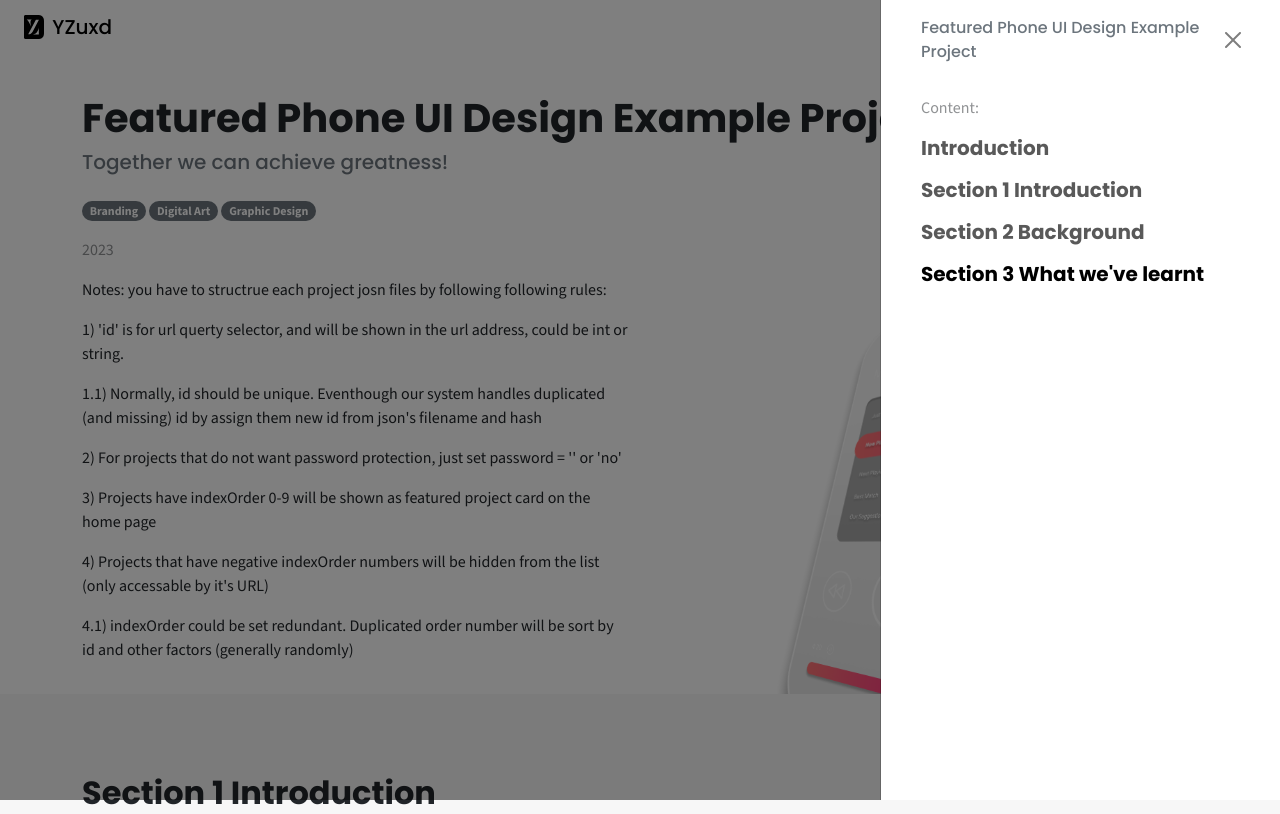
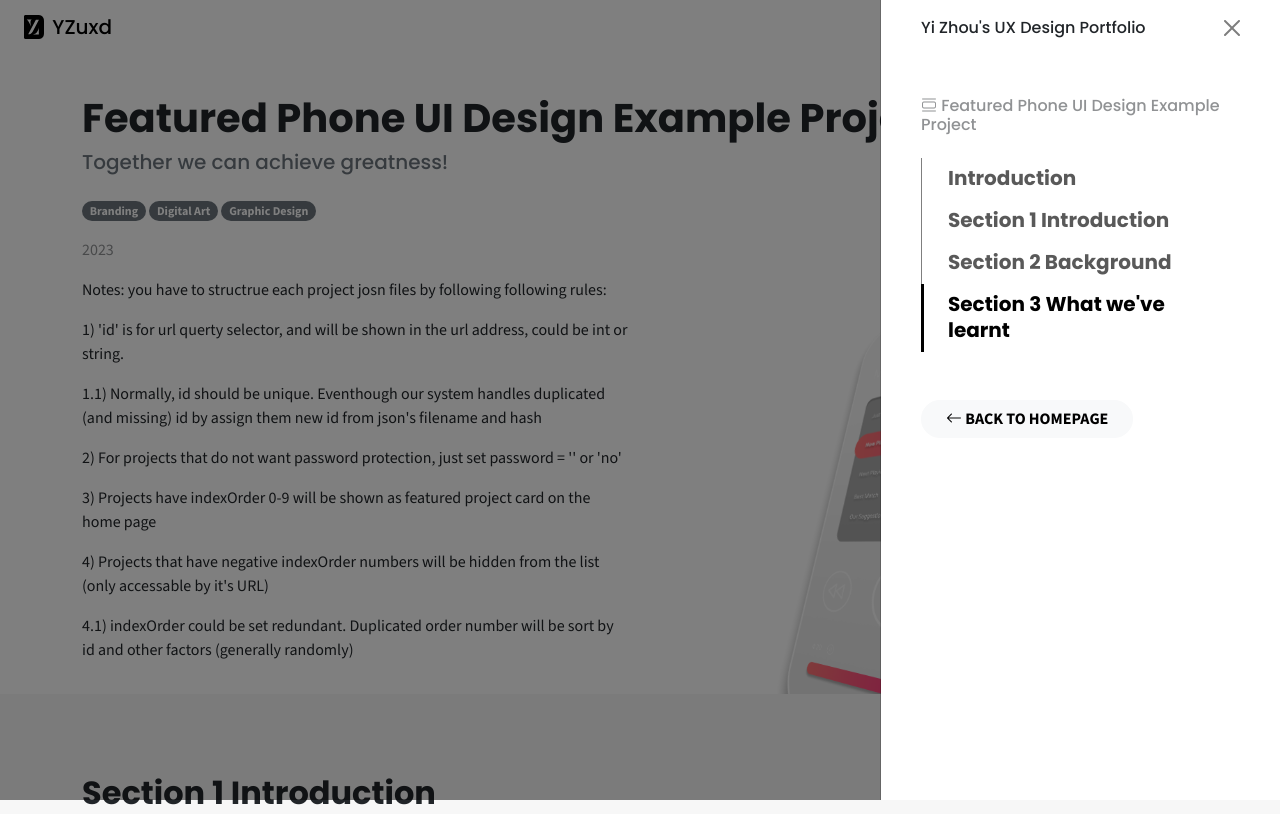
Before and after one commit to zhouyi311/yzuxd, a PHP site: page /?project=999 in a window 1280 px wide, after a click that opens the changed part. Shown: the top 814 px of the page. Run offline with PHP 8.4, Linux system fonts and the light colour scheme.

Commit message:
stage changes for the day

```diff
--- a/src/css/css_include.scss
+++ b/src/css/css_include.scss
@@ -24,14 +24,14 @@ $unit-3: 1rem;
 $unit-2: 0.5rem;
 $unit-1: 0.25rem;
 
-$color-light-gray: rgba(0, 0, 0, 0.03);
-$color-silver-gray: rgba(0, 0, 0, 0.1);
-$color-ash-gray: rgba(0, 0, 0, 0.3);
-$color-medium-gray: rgba(0, 0, 0, 0.5);
-$color-light-white: rgba(255, 255, 255, 0.1);
-$color-silver-white: rgba(255, 255, 255, 0.2);
-$color-cream-white: rgba(255, 255, 255, 0.4);
-$color-medium-white: rgba(255, 255, 255, 0.6);
+$color-gray-light: rgba(0, 0, 0, 0.03);
+$color-gray-silver: rgba(0, 0, 0, 0.1);
+$color-gray-ash: rgba(0, 0, 0, 0.3);
+$color-gray-medium: rgba(0, 0, 0, 0.5);
+$color-white-light: rgba(255, 255, 255, 0.1);
+$color-white-silver: rgba(255, 255, 255, 0.2);
+$color-white-cream: rgba(255, 255, 255, 0.4);
+$color-white-medium: rgba(255, 255, 255, 0.6);
 $color-theme-red-1: #ff0054;
 $color-theme-red-2: #ff0049;
 
--- a/src/css/styles.css
+++ b/src/css/styles.css
@@ -259,6 +259,12 @@ body .high_holder {
   transition: background-color 0.5s;
   flex-wrap: nowrap;
 }
+.page_navbar.project_navbar {
+  background-color: rgba(255, 255, 255, 0.8);
+}
+.page_navbar.bg-light {
+  box-shadow: 0 0 1rem 0 rgba(0, 0, 0, 0.1);
+}
 .page_navbar .navbar-brand {
   display: flex;
   gap: 0.5rem;
@@ -293,11 +299,13 @@ body .high_holder {
 .page_navbar .navbar-toggler.navbar-dark span.navbar-toggler-icon {
   color: white;
 }
-.page_navbar.project_navbar {
-  background-color: rgba(255, 255, 255, 0.8);
+.page_navbar ul.navbar-nav li a {
+  padding-left: calc(1.5rem + 2px);
+  border-left: 1px solid rgba(0, 0, 0, 0.5);
 }
-.page_navbar.bg-light {
-  box-shadow: 0 0 1rem 0 rgba(0, 0, 0, 0.1);
+.page_navbar ul.navbar-nav li a.active {
+  padding-left: 1.5rem;
+  border-left: 3px solid black;
 }
 
 section.page_section {
@@ -730,22 +738,22 @@ footer {
   font-size: 0.8em;
 }
 
-main#project_main article.project_case .project_case_header {
+#project_page_wrapper .project_article .project_article_header {
   padding-top: 1.5rem;
 }
 @media (max-width: 991px) {
-  main#project_main article.project_case .project_case_header .project_intro_summary {
+  #project_page_wrapper .project_article .project_article_header .project_intro_summary {
     box-shadow: 0 -1rem 1rem -1.5rem rgba(0, 0, 0, 0.3);
   }
 }
-main#project_main article.project_case .project_case_header .project_intro_image {
+#project_page_wrapper .project_article .project_article_header .project_intro_image {
   display: flex;
   flex-direction: column;
   justify-content: end;
   height: 100%;
   overflow: hidden;
 }
-main#project_main article.project_case .project_case_header .project_intro_image img {
+#project_page_wrapper .project_article .project_article_header .project_intro_image img {
   flex: 1 1;
   -o-object-fit: contain;
      object-fit: contain;
@@ -753,54 +761,51 @@ main#project_main article.project_case .project_case_header .project_intro_image
      object-position: 50% 100%;
 }
 @media (max-width: 991px) {
-  main#project_main article.project_case .project_case_header .project_intro_image img {
+  #project_page_wrapper .project_article .project_article_header .project_intro_image img {
     max-height: 500px;
   }
 }
 @media (max-width: 767px) {
-  main#project_main article.project_case .project_case_header .project_intro_image img {
+  #project_page_wrapper .project_article .project_article_header .project_intro_image img {
     max-height: 300px;
   }
 }
-main#project_main article.project_case .article_section:nth-child(even) {
+#project_page_wrapper .project_article .article_section:nth-child(even) {
   background-color: rgba(0, 0, 0, 0.03);
 }
-main#project_main article.project_case img {
+#project_page_wrapper .project_article img {
   width: 100%;
 }
-main#project_main .load_more_section .last_next_selector {
+#project_page_wrapper .load_more_section .last_next_selector {
   justify-content: space-between;
   background-color: rgba(0, 0, 0, 0.03);
-  -webkit-user-select: none;
-     -moz-user-select: none;
-          user-select: none;
 }
-main#project_main .load_more_section .last_next_selector a.case {
+#project_page_wrapper .load_more_section .last_next_selector a.case {
   display: flex;
   flex-direction: column;
   color: inherit;
   overflow: hidden;
   transition: background-color 0.3s, color 0.3s;
 }
-main#project_main .load_more_section .last_next_selector a.case:hover {
+#project_page_wrapper .load_more_section .last_next_selector a.case:hover {
   background-color: rgba(255, 255, 255, 0.6);
   color: black;
 }
-main#project_main .load_more_section .last_next_selector a.case:last-child {
+#project_page_wrapper .load_more_section .last_next_selector a.case:last-child {
   text-align: right;
 }
-main#project_main .load_more_section .last_next_selector a.case .cta {
+#project_page_wrapper .load_more_section .last_next_selector a.case .cta {
   white-space: nowrap;
   overflow: hidden;
   text-overflow: ellipsis;
 }
-main#project_main .load_more_section .last_next_selector a.disabled {
+#project_page_wrapper .load_more_section .last_next_selector a.disabled {
   -webkit-user-select: none;
      -moz-user-select: none;
           user-select: none;
   pointer-events: none;
   cursor: not-allowed;
 }
-main#project_main .load_more_section .last_next_selector a.disabled .cta {
+#project_page_wrapper .load_more_section .last_next_selector a.disabled .cta {
   color: rgba(0, 0, 0, 0.3);
 }/*# sourceMappingURL=styles.css.map */
--- a/src/css/styles.scss
+++ b/src/css/styles.scss
@@ -7,8 +7,25 @@ html {
 }
 
 .page_navbar {
+    .offcanvas {
+        .offcanvas-header {
+            // border-bottom: 1px solid $color-gray-silver;
+        }
+
+    }
+}
+
+.page_navbar {
     transition: background-color 0.5s;
     flex-wrap: nowrap;
+
+    &.project_navbar {
+        background-color: rgba($color: #fff, $alpha: 0.8);
+    }
+
+    &.bg-light {
+        box-shadow: 0 0 1rem 0 rgba($color: #000000, $alpha: 0.1);
+    }
 
     .navbar-brand {
         display: flex;
@@ -54,15 +71,21 @@ html {
         }
     }
 
-    &.project_navbar {
-        background-color: rgba($color: #fff, $alpha: 0.8);
+    ul.navbar-nav {
+        // border-bottom: 1px solid $color-gray-ash;
+        li {
+            a {
+                padding-left: calc($unit-4 + 2px);
+                border-left: 1px solid $color-gray-medium;
+
+                // transition: border-left 0.4s;
+                &.active {
+                    padding-left: $unit-4;
+                    border-left: 3px solid black;
+                }
+            }
+        }
     }
-
-    &.bg-light {
-        box-shadow: 0 0 1rem 0 rgba($color: #000000, $alpha: 0.1);
-    }
-
-
 }
 
 
@@ -621,23 +644,19 @@ footer {
 // project pages #########################################################################################################
 // #######################################################################################################################
 
-body.project_body {
-    .project_header {
-        // padding-top: 4rem;
-    }
-}
 
 
-main#project_main {
-    article.project_case {
-        .project_case_header {
+#project_page_wrapper {
+    .project_page_header {}
+
+    .project_article {
+        .project_article_header {
             padding-top: $unit-4;
-            // box-shadow: inset 0 calc(($unit-3) * -1) $unit-3 calc(($unit-4) * -1) $color-ash-gray;
 
             .project_intro_summary {
                 @media (max-width:$bp-lg) {
-                    // background-color: $color-light-gray;
-                    box-shadow: 0 calc(($unit-3) * -1) $unit-3 calc(($unit-4) * -1) $color-ash-gray;
+                    // background-color: $color-gray-light;
+                    box-shadow: 0 calc(($unit-3) * -1) $unit-3 calc(($unit-4) * -1) $color-gray-ash;
                 }
             }
 
@@ -664,10 +683,9 @@ main#project_main {
             }
         }
 
-        .article_section{
-
-            &:nth-child(even){
-                background-color: $color-light-gray;
+        .article_section {
+            &:nth-child(even) {
+                background-color: $color-gray-light;
             }
 
         }
@@ -681,8 +699,8 @@ main#project_main {
 
         .last_next_selector {
             justify-content: space-between;
-            background-color: $color-light-gray;
-            user-select: none;
+            background-color: $color-gray-light;
+            // user-select: none;
 
             a.case {
                 display: flex;
@@ -692,7 +710,7 @@ main#project_main {
                 transition: background-color 0.3s, color 0.3s;
 
                 &:hover {
-                    background-color: $color-medium-white;
+                    background-color: $color-white-medium;
                     color: black;
                 }
 
@@ -709,7 +727,7 @@ main#project_main {
 
             a.disabled {
                 .cta {
-                    color: $color-ash-gray;
+                    color: $color-gray-ash;
                 }
 
                 user-select: none;
--- a/src/js/main.js
+++ b/src/js/main.js
@@ -35,7 +35,7 @@ function offsetHeight() {
         targetElement.style.paddingTop = `${sourceHeight+16}px`; // Use backticks (`) here
         // console.log('offsetHeight - Element is set.');
     } else {
-        console.log('offsetHeight - No target nav found');
+        // console.log('offset - no target');
         return;
     }
 }
--- a/src/php/page_project.php
+++ b/src/php/page_project.php
@@ -76,10 +76,10 @@ if (!$isAuthenticated && $isPasswordRequired && isset($_POST['password']) && $_P
 <html lang="en">
 <?php include __DIR__ . '/include_head.php'; ?>
 
-<body id='proj_root'>
+<body id='proj_page_root'>
     <div id="project_page_wrapper" class="page_wrapper">
         <!-- header -->
-        <header class="project_header">
+        <header class="project_page_header">
             <div class="container-fluid">
                 <div class="row">
                     <!-- nav bar -->
@@ -107,27 +107,38 @@ if (!$isAuthenticated && $isPasswordRequired && isset($_POST['password']) && $_P
 
                         <!-- drawer -->
                         <div class="offcanvas offcanvas-end px-4" data-bs-scroll="true" tabindex="-1" id="offcanvasNavbar" aria-labelledby="offcanvasNavbarLabel">
-                            <div class="offcanvas-header">
-                                <h3 class="offcanvas-title h6 text-secondary" id="offcanvasNavbarLabel">
-                                    <?php echo $project->title ? htmlspecialchars($project->title) : htmlspecialchars($site_info->information['siteTitle']); ?>
+                            <div class="offcanvas-header mb-4">
+                                <h3 class="offcanvas-title h6" id="offcanvasNavbarLabel">
+                                    <?php echo htmlspecialchars($site_info->information['siteTitle']); ?>
                                 </h3>
                                 <button type="button" class="btn-close" data-bs-dismiss="offcanvas" aria-label="Close"></button>
                             </div>
                             <div class="offcanvas-body">
-                                <div class="text-body-tertiary fw-medium mb-2">Content:</div>
-                                <ul class="navbar-nav justify-content-end flex-grow-1 pe-3" id="navbar_target">
+                                <h4 class="list_title fw-medium h6 text-body-tertiary mb-4" id="offcanvasNavbarLabel">
+                                    <i class='bi bi-view-list'></i>
+                                    <?php echo $project->title ? htmlspecialchars($project->title) : htmlspecialchars($site_info->information['siteTitle']); ?>
+                                </h4>
+                                <!-- <div class="text-body-tertiary fw-medium mb-3"><i class='bi bi-view-list'></i> Content:</div> -->
+                                <ul class="navbar-nav justify-content-end flex-grow-1 pe-3 mb-5" id="navbar_target">
                                     <li class="nav-item">
                                         <a class="nav-link" href="#page_home"><span class="h5 fw-bold">Introduction</span></a>
                                     </li>
                                     <?php
-                                    foreach ($project->content as $section) {
-                                        $headline = htmlspecialchars($section['headline']);
-                                        $headlineId = htmlspecialchars($section['headlineId']);
-                                        echo '<li class="nav-item">';
-                                        echo '<a class="nav-link" href="#' . $headlineId . '"><span class="h5 fw-bold">' . $headline . '</span></a>';
+                                    if ($isAuthenticated || !$isPasswordRequired) {
+                                        foreach ($project->content as $section) {
+                                            $headline = htmlspecialchars($section['headline']);
+                                            $headlineId = htmlspecialchars($section['headlineId']);
+                                            echo '<li class="nav-item">';
+                                            echo '<a class="nav-link" href="#' . $headlineId . '"><span class="h5 fw-bold">' . $headline . '</span></a>';
+                                        }
+                                    } else {
+                                        echo '<li class="nav-item"><a class="nav-link" href="#"><span class="h5 fw-bold">Enter Password</span></a></li>';
                                     }
                                     ?>
+
+
                                 </ul>
+                                <a class="btn btn-light rounded-pill px-4 fw-bold" href="<?php echo $site_root_url; ?>"><i class='bi bi-arrow-left'></i> BACK TO HOMEPAGE</a>
                             </div>
                         </div>
                     </nav>
@@ -136,8 +147,8 @@ if (!$isAuthenticated && $isPasswordRequired && isset($_POST['password']) && $_P
         </header>
         <!-- Main -->
         <main id="project_main" data-bs-spy="scroll" data-bs-target="#navbar_target" data-bs-root-margin="0px 0px -40%" data-bs-smooth-scroll="true">
-            <article class="project_case" id="project_<?php echo $projectId ?>">
-                <header class="project_case_header" id="page_home">
+            <article class="project_article" id="project_<?php echo $projectId ?>">
+                <header class="project_article_header" id="page_home">
                     <div class="container">
                         <div class="row">
                             <div class="col-12 project_header_container">
@@ -219,7 +230,7 @@ if (!$isAuthenticated && $isPasswordRequired && isset($_POST['password']) && $_P
                     }
                     ?>
                 <?php else: ?>
-                    <div class="container">
+                    <div class="container" id="enter_password">
                         <div class="row">
                             <div class="col-12">
                                 <div class="pw_form_container p-5 my-5 bg-light">
```
Also changed, not shown: src/php/page_home.php (+7 -7 lines), src/img/phone-icon.png, src/img/phone-icon.svg, 1 other file.
